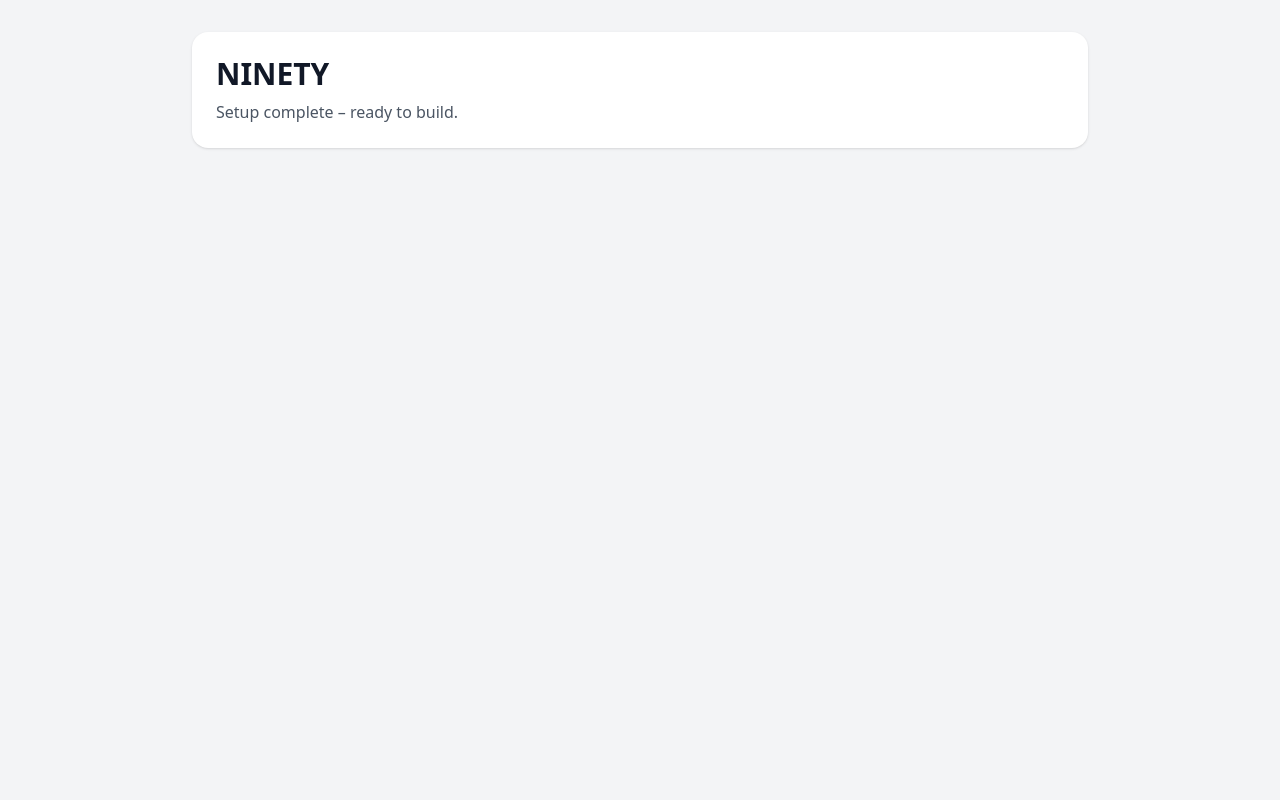
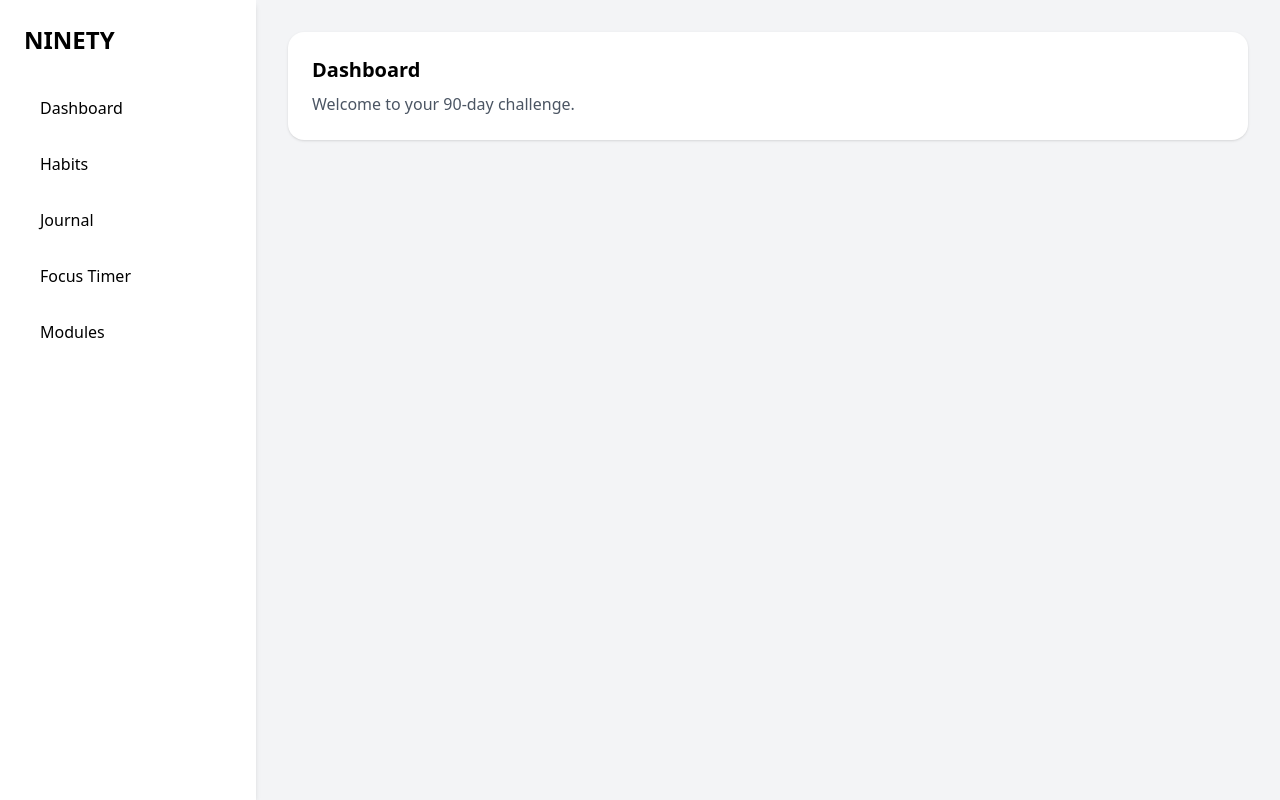
Before and after one commit to ArminHFD/ninety, a React (Vite) app: page / in a window 1280 px wide. Built offline with nearby package versions, Linux system fonts and the light colour scheme.

Commit message:
Added sidebar Layout and dashboard structure

```diff
--- a/src/App.jsx
+++ b/src/App.jsx
@@ -1,12 +1,40 @@
 export default function App() {
   return (
-    <div className="min-h-screen bg-gray-100 p-8">
-      <div className="mx-auto max-w-4xl rounded-2xl bg-white p-6 shadow">
-        <h1 className="text-3xl font-bold text-gray-900">NINETY</h1>
-        <p className="mt-2 text-gray-600">
-          Setup complete – ready to build.
-        </p>
+    <div className="flex min-h-screen bg-gray-100">
+
+      {/* Sidebar */}
+      <div className="w-64 bg-white shadow-md p-6">
+        <h1 className="text-2xl font-bold mb-8">NINETY</h1>
+
+        <nav className="space-y-4">
+          <button className="block w-full text-left px-4 py-2 rounded-lg hover:bg-gray-100">
+            Dashboard
+          </button>
+          <button className="block w-full text-left px-4 py-2 rounded-lg hover:bg-gray-100">
+            Habits
+          </button>
+          <button className="block w-full text-left px-4 py-2 rounded-lg hover:bg-gray-100">
+            Journal
+          </button>
+          <button className="block w-full text-left px-4 py-2 rounded-lg hover:bg-gray-100">
+            Focus Timer
+          </button>
+          <button className="block w-full text-left px-4 py-2 rounded-lg hover:bg-gray-100">
+            Modules
+          </button>
+        </nav>
       </div>
+
+      {/* Main content */}
+      <div className="flex-1 p-8">
+        <div className="bg-white rounded-2xl shadow p-6">
+          <h2 className="text-xl font-semibold mb-2">Dashboard</h2>
+          <p className="text-gray-600">
+            Welcome to your 90-day challenge.
+          </p>
+        </div>
+      </div>
+
     </div>
   );
 }
```
